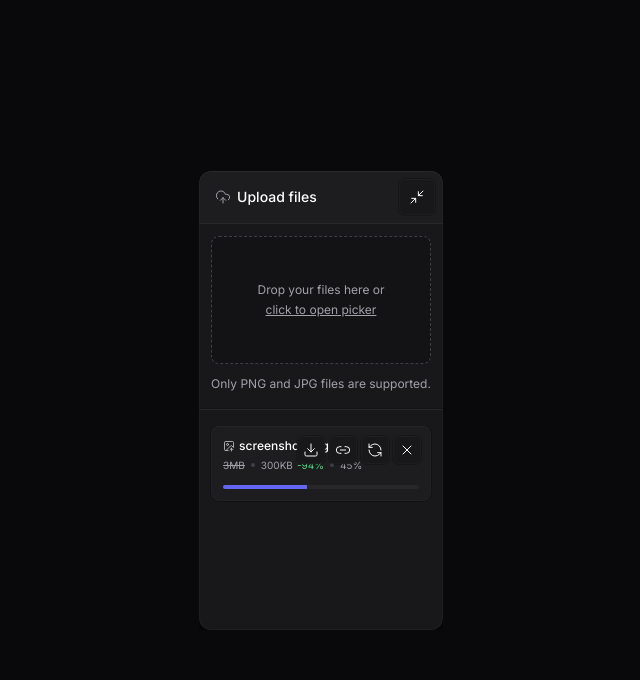
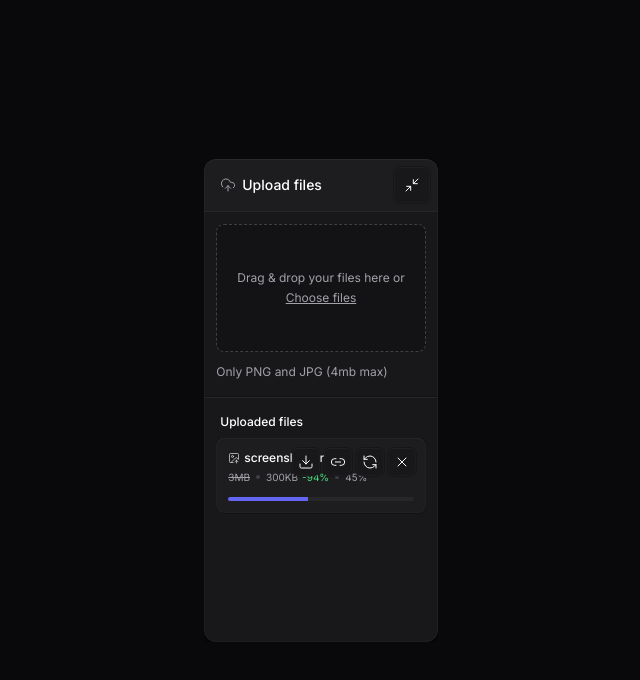
Before and after one commit to mmancilha/upload-widget, a React (Vite) app in the folder web/: page / in a window 1280 px wide. Shown: the top 680 px of the page, without its empty margins (319-959 px from the left). Built offline with nearby package versions, Linux system fonts and the light colour scheme.

Commit message:
Align dropzone text and add uploaded files title to match Figma design

```diff
--- a/web/src/components/upload-widget-dropzone.tsx
+++ b/web/src/components/upload-widget-dropzone.tsx
@@ -21,12 +21,12 @@ export function UploadWidgetDropzone() {
       >
         <input type="file" {...getInputProps()} />
 
-        <span className="text-xs">Drop your files here or</span>
-        <span className="text-xs underline">click to open picker</span>
+        <span className="text-xs">Drag & drop your files here or</span>
+        <span className="text-xs underline">Choose files</span>
       </div>
 
       <span className="text-xs text-zinc-400">
-        Only PNG and JPG files are supported.
+        Only PNG and JPG (4mb max)
       </span>
     </div>
   );
--- a/web/src/components/upload-widget-upload-list.tsx
+++ b/web/src/components/upload-widget-upload-list.tsx
@@ -2,8 +2,11 @@ import { UploadWidgetUploadItem } from "./upload-widget-upload-item";
 
 export function UploadWidgetUploadList() {
   return (
-    <div className="px-3 h-48 overflow-y-auto flex flex-col gap-2">
-      <UploadWidgetUploadItem />
+    <div className="px-3 flex flex-col gap-2">
+      <h2 className="text-xs font-medium px-1">Uploaded files</h2>
+      <div className="h-48 overflow-y-auto flex flex-col gap-2">
+        <UploadWidgetUploadItem />
+      </div>
     </div>
   );
 }
```
